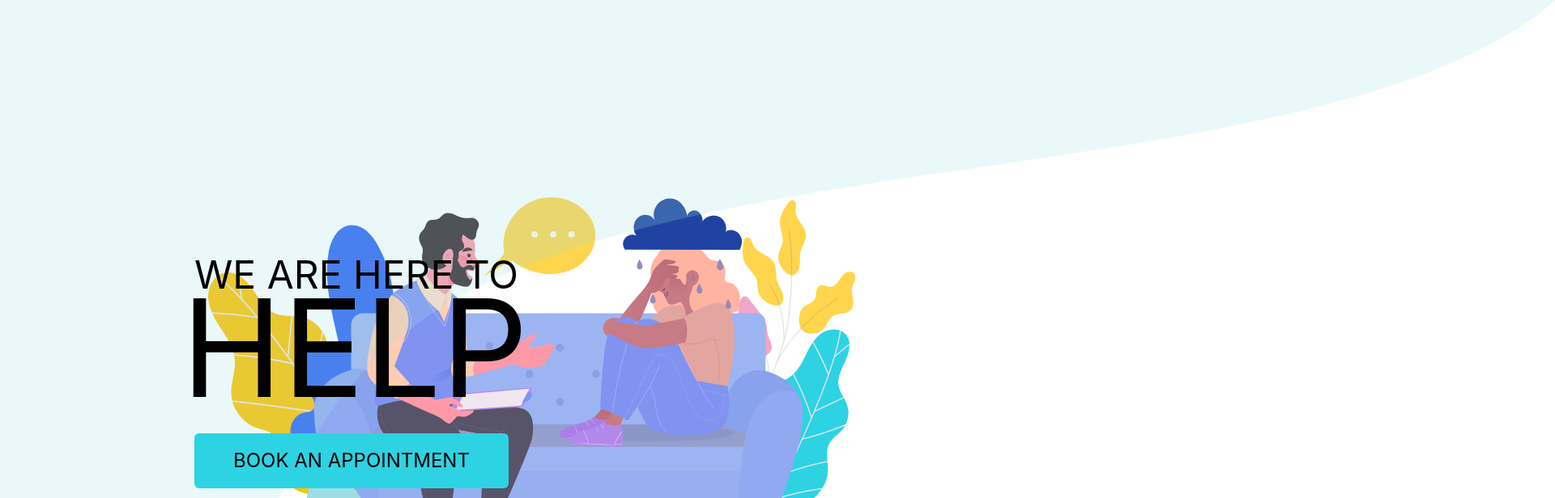
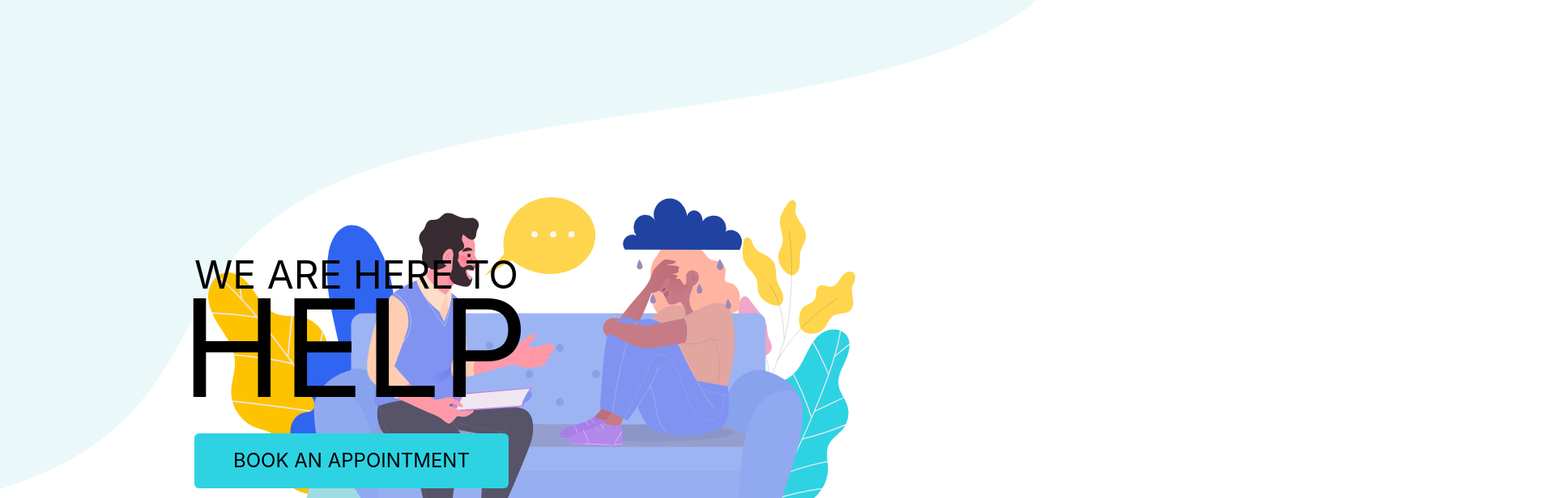
Before and after one commit to AllanSaleh/capstone-project-online-healing, a React (Create React App) app: page / in a window 1280 px wide. Shown: the top 616 px of the page at 81% size, 1920 px wide, since content can reach past the window. Built offline with nearby package versions, Linux system fonts and the light colour scheme.

Commit message:
enhancement

```diff
--- a/src/App.js
+++ b/src/App.js
@@ -2,7 +2,7 @@ import React, { useEffect } from 'react';
 import { useTranslation } from 'react-i18next';
 import './styles/main.css';
 import 'tailwindcss/tailwind.css';
-import LandingPage from './components/LandingPage';
+import LandingPage from './components/HeroPage/LandingPage.jsx';
 
 function App() {
   // This controls the direction of the page for RTL languages
--- /dev/null
+++ b/src/components/HeroPage/LandingPage.jsx
@@ -0,0 +1,34 @@
+import React from 'react';
+import HP_illustration from './HP_illustration.svg';
+import Background from './background.svg'
+const LandingPage = () => {
+
+  return (
+    <div className="h-firstsection">
+      <img className="absolute top-0 left-0" src={Background} alt="background" />
+
+
+      <div className="flex justify-between m-56">
+
+        <div className="pt-20 flex flex-col">
+
+          <div>
+            <h1 className="text-5xl absolute pl-4">WE ARE HERE TO</h1>
+            <h1 className="text-8xl absolute">HELP</h1>
+          </div>
+
+          <button type="button" value="BOOK AN APPOINTMENT" className="mt-58 ml-4 pt-4 pb-4 pl-12 pr-12 absolute text-2xl rounded-md bg-primary font-family: 'Poppins', sans-serif;" >BOOK AN APPOINTMENT</button>
+
+
+        </div>
+
+        <div>
+          <img src={HP_illustration} alt="HP_illustration" />
+        </div>
+      </div>
+    </div>
+
+  );
+}
+
+export default LandingPage;
--- a/src/components/LandingPage.jsx
+++ /dev/null
@@ -1,34 +0,0 @@
-import React from 'react';
-import HP_illustration from '../media/HP_illustration.svg';
-
-const LandingPage = () => {
-
-  return (
-    <div className="h-firstsection">
-        <svg className="absolute top-0 left-0" xmlns="http://www.w3.org/2000/svg" width="1921" height="908.63" viewBox="0 0 1921 908.63">
-            <path id="Path_100" data-name="Path 100" d="M1967.5,31c-46.37,41.461-119.823,78.565-204.7,106.2-169.755,55.291-378.622,81.4-579.291,111.2S777.737,315.057,638.828,384.762c-131.584,65.992-188.1,153.534-234.673,238.5-46.639,85-89.246,172.89-200.736,245.549C161.888,895.859,107.991,920.42,46.5,939.63V31Z" transform="translate(-46.5 -31)" fill="#9fdde3" opacity="0.22"/>
-        </svg>
-
-        <div className="flex justify-between m-56">
-
-        <div className="pt-20 flex flex-col">
-
-            <div>
-            <h1 className="text-5xl absolute pl-4">WE ARE HERE TO</h1>
-            <h1 className="text-8xl absolute">HELP</h1>
-            </div>
-
-            <input type="button" value="BOOK AN APPOINTMENT" className="mt-58 ml-4 pt-4 pb-4 pl-12 pr-12 absolute text-2xl rounded-md bg-primary font-family: 'Poppins', sans-serif;"/>
-
-        </div>
-
-        <div>
-        <img src={HP_illustration} alt="HP_illustration"  />
-        </div>
-        </div>
-  </div>
-
-  );
-}
-
-export default LandingPage;
```
Also changed, not shown: src/components/HeroPage/HP_illustration.svg (renamed from src/media/HP_illustration.svg), src/components/HeroPage/background.svg (renamed from src/media/Path 100.svg).
